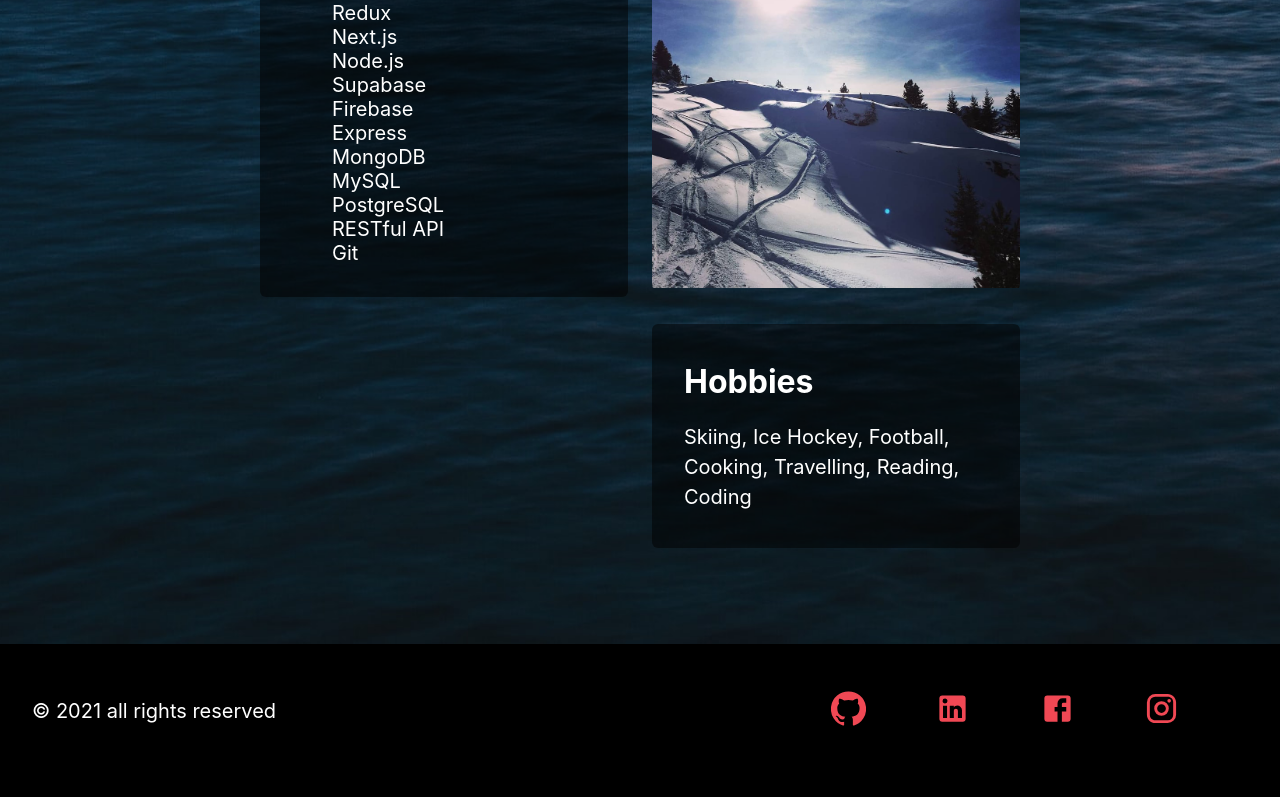
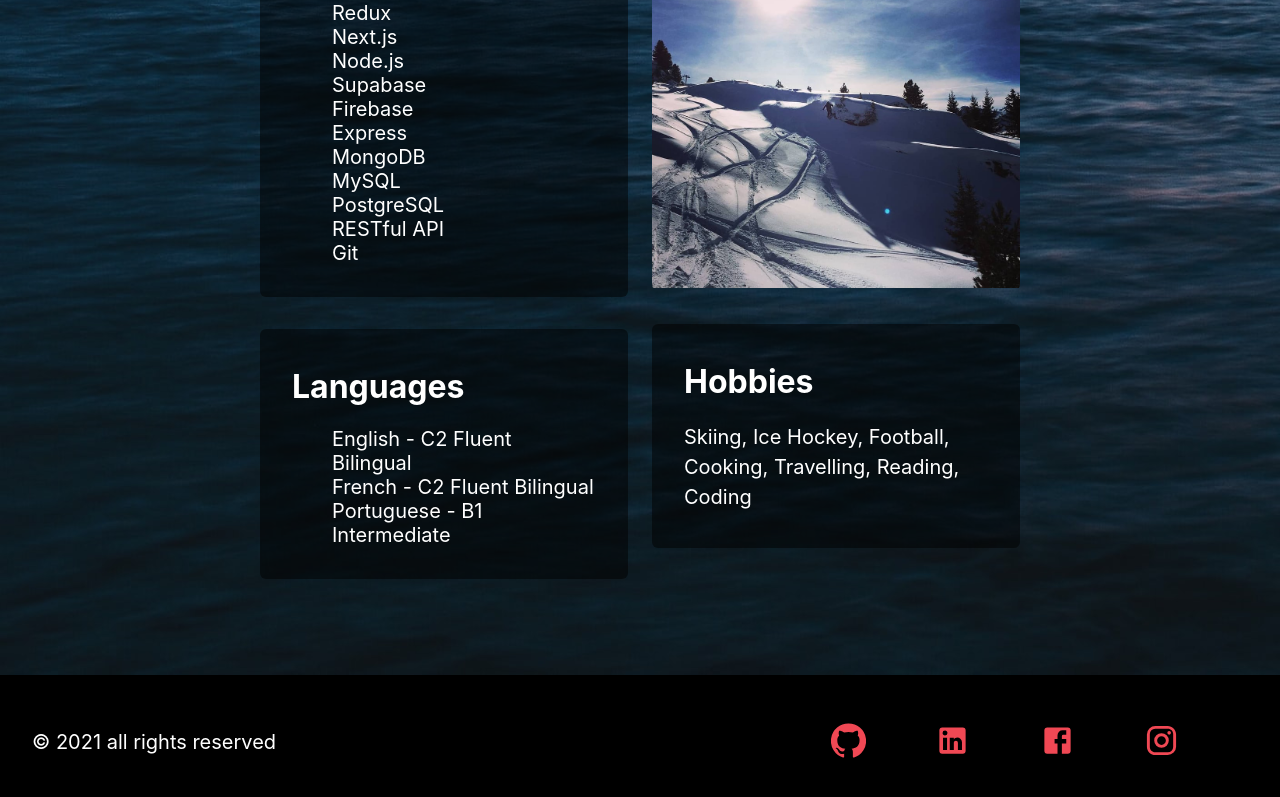
Before and after one commit to agomesd/my-portfolio, a Next.js app: page /about in a window 1280 px wide. Shown: the part 1507-2304 px from the top of the page. Built offline with nearby package versions, Linux system fonts and the light colour scheme.

Commit message:
Finish About page

```diff
--- a/pages/about.js
+++ b/pages/about.js
@@ -64,6 +64,13 @@ const About = () => {
                   <li>Git</li>
                 </ul>
               </ContentCard>
+              <ContentCard title={'Languages'} mgtop={'2rem'}>
+                <ul>
+                    <li>English - C2 Fluent Bilingual</li>
+                    <li>French - C2 Fluent Bilingual</li>
+                    <li>Portuguese - B1 Intermediate</li>
+                </ul>
+              </ContentCard>
             </ContentCard>
           </div>
           <div className={styles.flexbox}>
```
